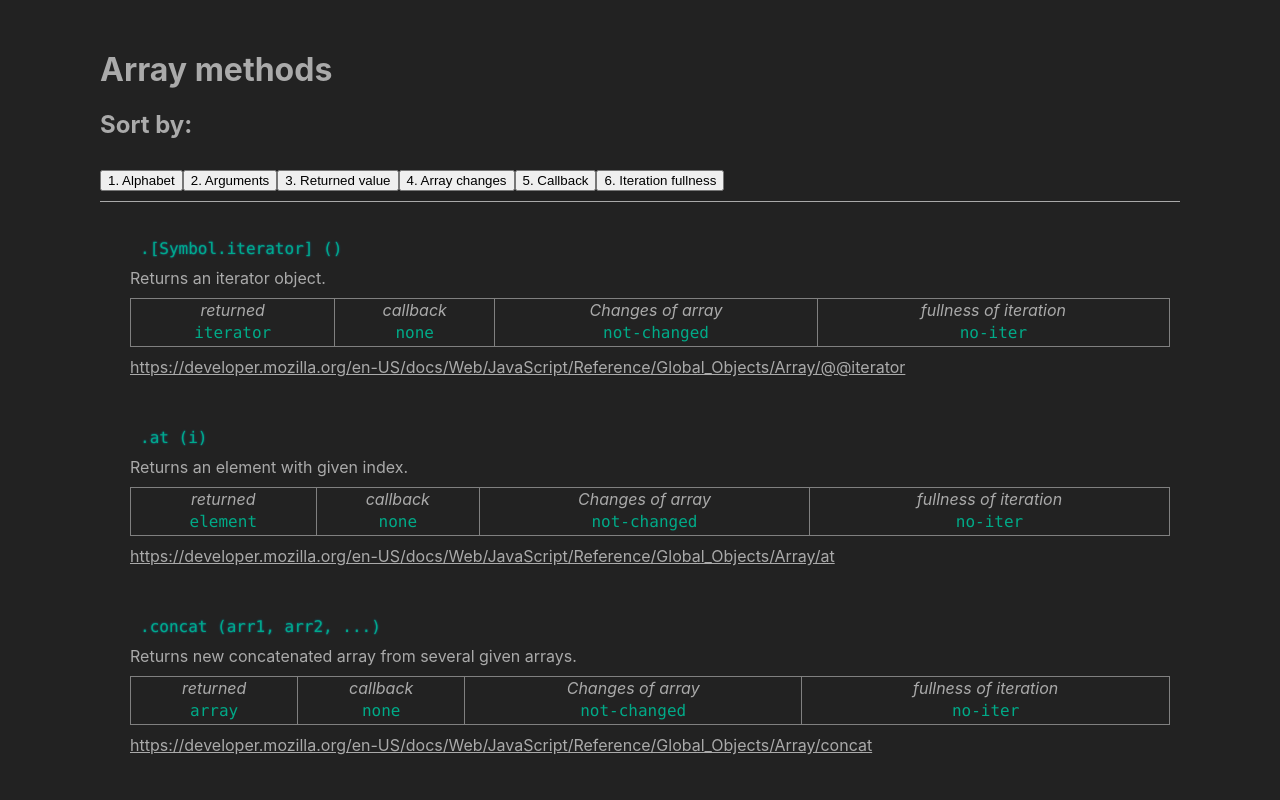
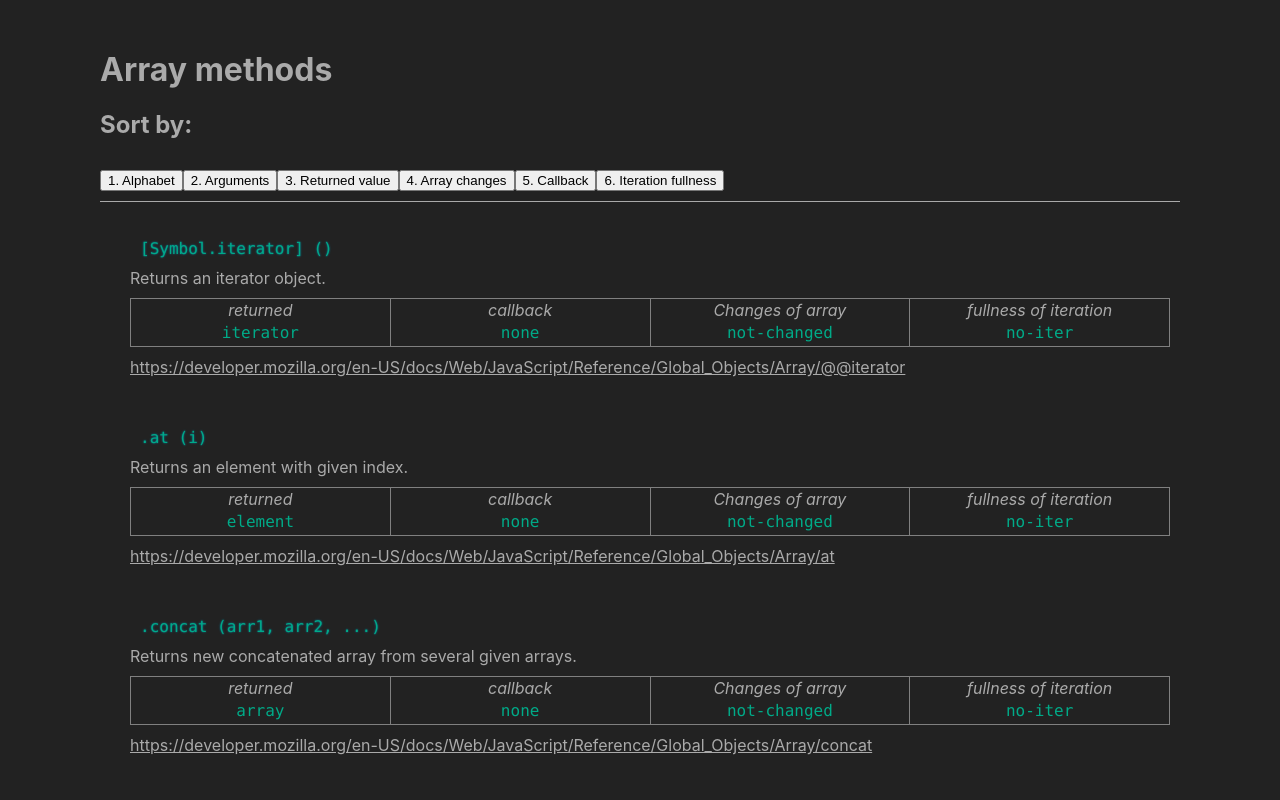
Before and after one commit to bognaum/array-methods, a React (Create React App) app: page / in a window 1280 px wide. Shown: the top 800 px of the page. Built offline with nearby package versions, Linux system fonts and the light colour scheme.

Commit message:
Improved

```diff
--- a/src/MethodDisplayBlock.css
+++ b/src/MethodDisplayBlock.css
@@ -11,6 +11,9 @@
 .method-display-block table {
 	width: 100%;
 }
+.method-display-block table tr td {
+	width: 25%;
+}
 .method-display-block__prop-name {
 	font-style: italic;
 }
@@ -20,5 +23,3 @@
 	color: #0a8;
 	font-family: consolas,  monospace;
 }
-.method-display-block__title {}
-.method-display-block__description {}
--- a/src/MethodDisplayBlock.jsx
+++ b/src/MethodDisplayBlock.jsx
@@ -10,7 +10,12 @@ export default function MethodDisplayBlock(props) {
 		<div className="method-display-block">
 			<div className="method-display-block__title">
 				<code>
-					.<span className="method-display-block__m-name">{mOb.name}</span>
+					{
+						(mOb.name[0] === "[") ?
+							<span className="method-display-block__m-name">{mOb.name}</span>
+						:
+							<span className="method-display-block__m-name">.{mOb.name}</span>
+					}
 					{" "}
 					<span
 					  className="method-display-block__args"
```
